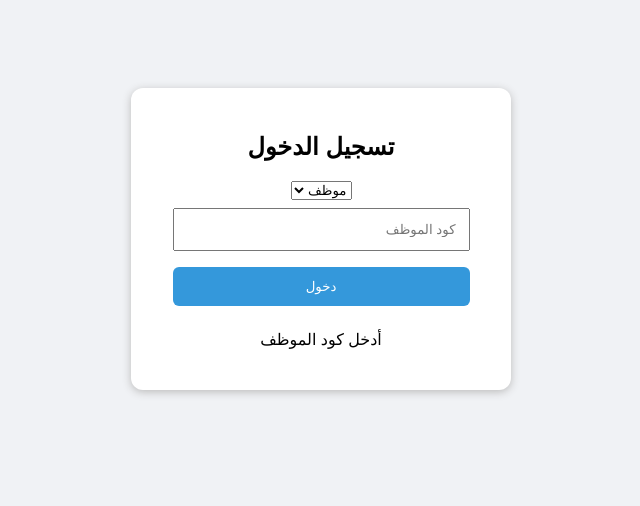
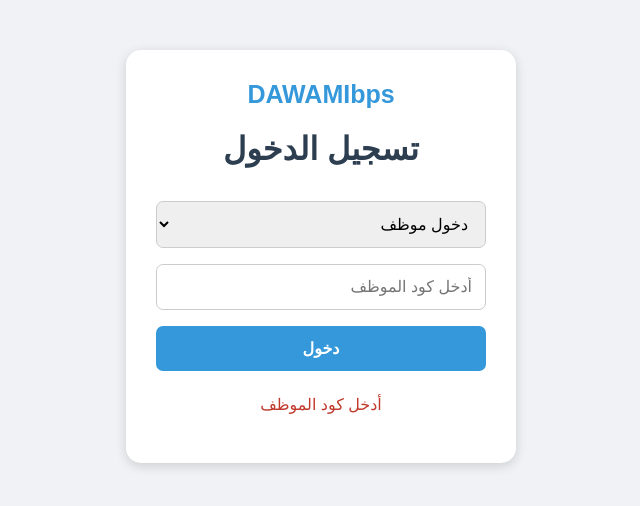
Before and after one commit to Raghad-barakat/DAWAMI.b.ps, a plain HTML site: page login.html in a window 1280 px wide. Both pictures are taken after a click on the button "دخول". Shown: the whole page, without its empty margins (319-959 px from the left). Drawn offline with Linux system fonts and the light colour scheme.

Commit message:
Update login.html

```diff
--- a/login.html
+++ b/login.html
@@ -2,112 +2,180 @@
 <html lang="ar" dir="rtl">
 <head>
     <meta charset="UTF-8">
-    <title>تسجيل الدخول</title>
+    <meta name="viewport" content="width=device-width, initial-scale=1.0">
+    <title>تسجيل الدخول - DAWAMIbps</title>
+
     <style>
-        body {
-            font-family: Arial;
-            background: #f0f2f5;
-            text-align: center;
-            padding-top: 80px;
-        }
-
-        .box {
-            background: white;
-            width: 330px;
-            margin: auto;
-            padding: 25px;
-            border-radius: 12px;
-            box-shadow: 0 2px 8px #bbb;
-        }
-
-        input, button {
-            width: 90%;
-            padding: 12px;
-            margin: 8px;
+        * {
             box-sizing: border-box;
         }
 
+        body {
+            font-family: Arial, sans-serif;
+            background: #f0f2f5;
+            margin: 0;
+            padding: 50px 15px;
+        }
+
+        .login-box {
+            background: white;
+            max-width: 390px;
+            margin: auto;
+            padding: 30px;
+            border-radius: 15px;
+            box-shadow: 0 3px 12px rgba(0,0,0,0.15);
+            text-align: center;
+        }
+
+        h1 {
+            color: #2c3e50;
+            margin-bottom: 25px;
+        }
+
+        select,
+        input,
         button {
+            width: 100%;
+            padding: 13px;
+            margin: 8px 0;
+            border-radius: 7px;
+            font-size: 16px;
+        }
+
+        input,
+        select {
+            border: 1px solid #ccc;
+        }
+
+        button {
+            border: none;
             background: #3498db;
             color: white;
-            border: none;
-            border-radius: 6px;
             cursor: pointer;
+            font-weight: bold;
         }
 
-        #employeeFields {
-            display: none;
+        button:hover {
+            background: #2980b9;
+        }
+
+        #message {
+            color: #c0392b;
+            min-height: 22px;
+        }
+
+        .logo {
+            font-size: 25px;
+            font-weight: bold;
+            color: #3498db;
+            margin-bottom: 15px;
         }
     </style>
 </head>
+
 <body>
 
-<div class="box">
-    <h2>تسجيل الدخول</h2>
+<div class="login-box">
+    <div class="logo">DAWAMIbps</div>
+
+    <h1>تسجيل الدخول</h1>
 
     <select id="loginType">
-        <option value="employee">موظف</option>
-        <option value="admin">مدير</option>
+        <option value="employee">دخول موظف</option>
+        <option value="admin">دخول مدير</option>
     </select>
 
-    <input type="email" id="email" placeholder="إيميل المدير">
-    <input type="password" id="password" placeholder="كلمة السر">
+    <div id="employeeFields">
+        <input
+            type="text"
+            id="employeeCode"
+            placeholder="أدخل كود الموظف"
+        >
+    </div>
 
-    <div id="employeeFields">
-        <input type="text" id="employeeCode" placeholder="كود الموظف">
+    <div id="adminFields" style="display:none;">
+        <input
+            type="email"
+            id="adminEmail"
+            placeholder="إيميل المدير"
+        >
+
+        <input
+            type="password"
+            id="adminPassword"
+            placeholder="كلمة سر المدير"
+        >
     </div>
 
     <button id="loginBtn">دخول</button>
+
     <p id="message"></p>
 </div>
 
 <script type="module">
-    import { db } from './firebase-config.js';
+    import { db, auth } from "./firebase-config.js";
 
     import {
         collection,
-        getDocs,
         query,
-        where
+        where,
+        getDocs
     } from "https://www.gstatic.com/firebasejs/9.17.1/firebase-firestore.js";
 
+    import {
+        signInWithEmailAndPassword
+    } from "https://www.gstatic.com/firebasejs/9.17.1/firebase-auth.js";
+
     const loginType = document.getElementById("loginType");
-    const emailInput = document.getElementById("email");
-    const passwordInput = document.getElementById("password");
     const employeeFields = document.getElementById("employeeFields");
+    const adminFields = document.getElementById("adminFields");
     const message = document.getElementById("message");
 
-    loginType.onchange = () => {
-        const isEmployee = loginType.value === "employee";
+    loginType.addEventListener("change", () => {
+        if (loginType.value === "admin") {
+            employeeFields.style.display = "none";
+            adminFields.style.display = "block";
+        } else {
+            employeeFields.style.display = "block";
+            adminFields.style.display = "none";
+        }
 
-        employeeFields.style.display = isEmployee ? "block" : "none";
-        emailInput.style.display = isEmployee ? "none" : "block";
-        passwordInput.style.display = isEmployee ? "none" : "block";
-    };
+        message.innerText = "";
+    });
 
-    loginType.dispatchEvent(new Event("change"));
-
-    document.getElementById("loginBtn").onclick = async () => {
+    document.getElementById("loginBtn").addEventListener("click", async () => {
+        message.style.color = "#c0392b";
         message.innerText = "جارٍ التحقق...";
 
-        if (loginType.value === "admin") {
-            const email = emailInput.value.trim();
-            const password = passwordInput.value;
+        try {
+            if (loginType.value === "admin") {
+                await loginAdmin();
+            } else {
+                await loginEmployee();
+            }
+        } catch (error) {
+            console.error(error);
+            message.innerText = "حدث خطأ أثناء تسجيل الدخول";
+        }
+    });
 
-            // هذه مؤقتة فقط، والأفضل استخدام Firebase Authentication
-            if (
-                email === "admin@example.com" &&
-                password === "123456"
-            ) {
-                sessionStorage.setItem("role", "admin");
-                window.location.href = "admin.html";
-            } else {
-                message.innerText = "بيانات المدير غير صحيحة";
-            }
+    async function loginAdmin() {
+        const email = document.getElementById("adminEmail").value.trim();
+        const password = document.getElementById("adminPassword").value;
 
+        if (!email || !password) {
+            message.innerText = "أدخل إيميل المدير وكلمة السر";
             return;
         }
 
+        await signInWithEmailAndPassword(auth, email, password);
+
+        sessionStorage.setItem("role", "admin");
+
+        window.location.href = "admin.html";
+    }
+
+    async function loginEmployee() {
         const code = document.getElementById("employeeCode").value.trim();
 
         if (!code) {
@@ -125,17 +193,17 @@
         const result = await getDocs(employeeQuery);
 
         if (result.empty) {
-            message.innerText = "كود الموظف غير صحيح";
+            message.innerText = "كود الموظف غير صحيح أو الحساب غير فعال";
             return;
         }
 
-        const employee = result.docs[0];
+        const employeeDoc = result.docs[0];
 
         sessionStorage.setItem("role", "employee");
-        sessionStorage.setItem("employeeId", employee.id);
+        sessionStorage.setItem("employeeId", employeeDoc.id);
 
         window.location.href = "employee.html";
-    };
+    }
 </script>
 
 </body>
```
